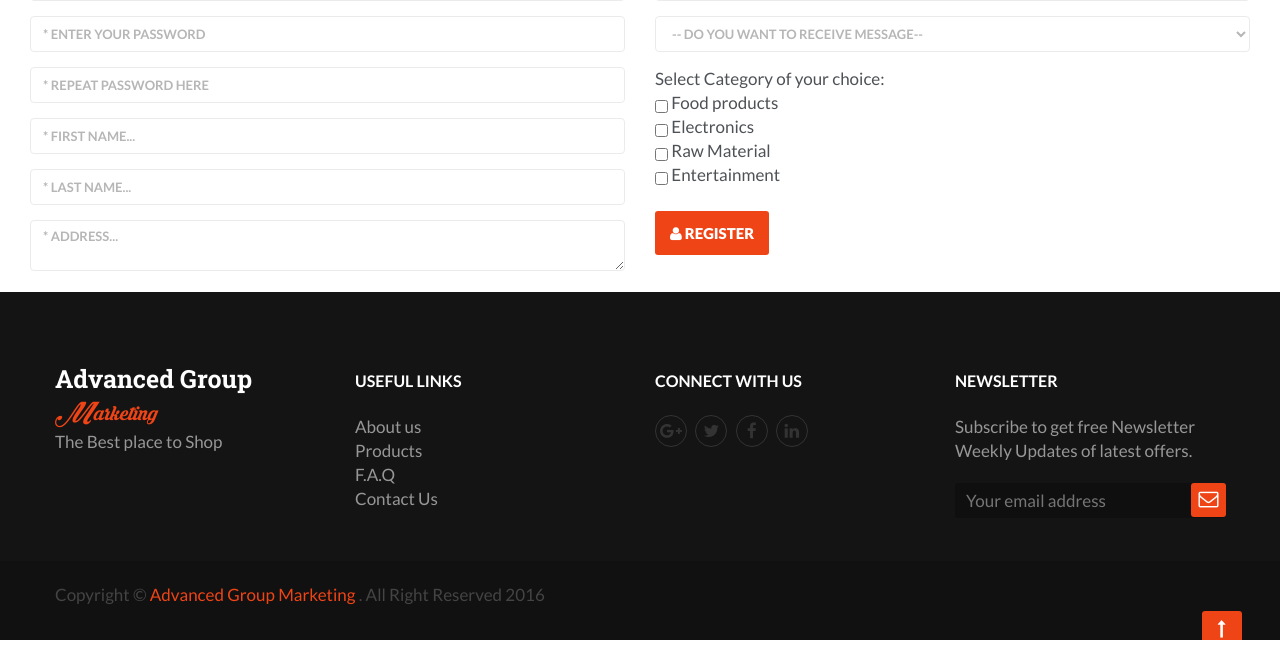
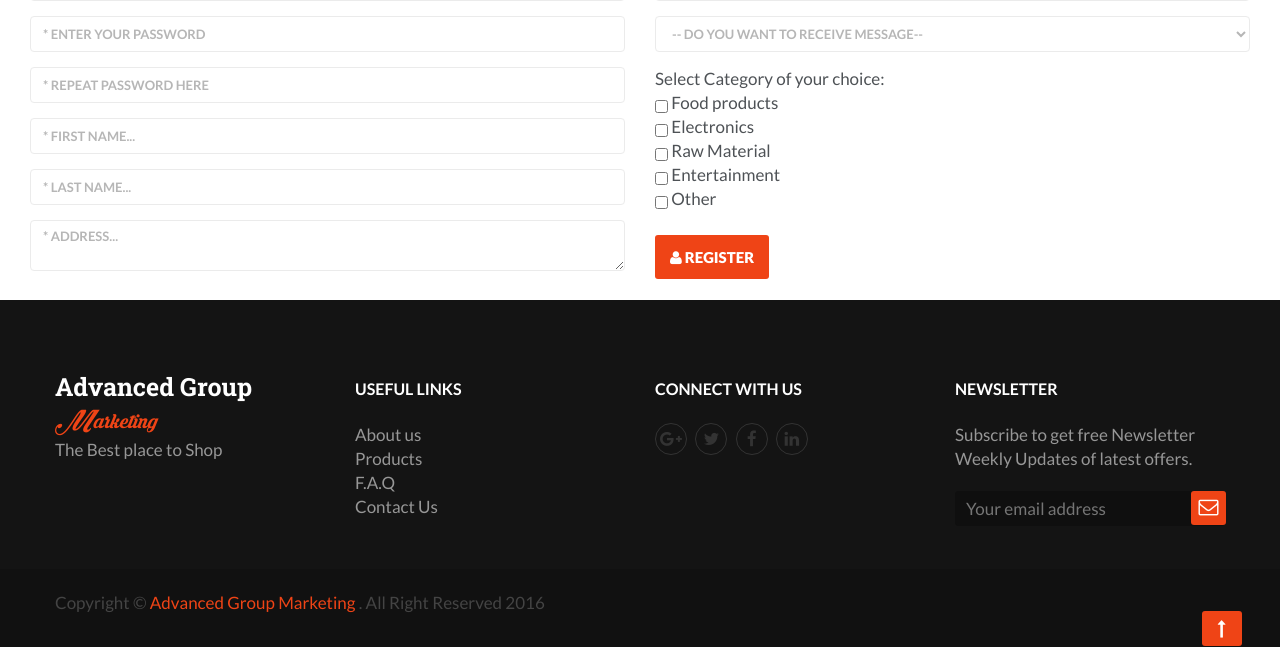
Before and after one commit to kevincsuf/AdvancedMarket, a PHP site: page /it/reg_buyer.php in a window 1280 px wide. Shown: the part 304-951 px from the top of the page. Run offline with PHP 8.4, Linux system fonts and the light colour scheme.

Commit message:
Updated other category
you need to add the category in the database then only it will work

```diff
--- a/it/libs/register_lib.php
+++ b/it/libs/register_lib.php
@@ -26,6 +26,7 @@ if ($var_type == "seller") {
 	$var_seller_category_electronics = $_SESSION['seller_category_electronics'];
 	$var_seller_category_rawmaterial = $_SESSION['seller_category_rawmaterial'];
 	$var_seller_category_entertainment = $_SESSION['seller_category_entertainment'];
+	$var_seller_category_other = $_SESSION['seller_category_other'];
     $var_sending_email = $var_seller_email;
 }
 //getting info from reg page to here for buyer
@@ -42,6 +43,7 @@ else if ($var_type == "buyer") {
 	$var_buyer_category_electronics = $_SESSION['buyer_category_electronics'];
 	$var_buyer_category_rawmaterial = $_SESSION['buyer_category_rawmaterial'];
 	$var_buyer_category_entertainment = $_SESSION['buyer_category_entertainment'];
+	$var_buyer_category_other = $_SESSION['buyer_category_other'];
     $var_sending_email = $var_buyer_email;
 }
 
@@ -93,10 +95,10 @@ else if ($var_type == "buyer") {
 //inserting into db
 if ($var_type==='seller')
 	{  // have to split the category based on the db
-	$sql="insert into register(type,email,password,first_name,last_name,business_name,food_category,electronics_category,rawmaterial_Category,entertainment_Category,Address,mobile_number,receive_message)values('$var_type','$var_seller_email','$hash_seller','$var_seller_first_name','$var_seller_last_name','$var_seller_bussiness_name','$var_seller_category_food','$var_seller_category_electronics','$var_seller_category_rawmaterial','$var_seller_category_entertainment','$var_seller_addr','$var_seller_mobile_number','$var_seller_rev_msg')";
+	$sql="insert into register(type,email,password,first_name,last_name,business_name,food_category,electronics_category,rawmaterial_Category,entertainment_Category,other_category,Address,mobile_number,receive_message)values('$var_type','$var_seller_email','$hash_seller','$var_seller_first_name','$var_seller_last_name','$var_seller_bussiness_name','$var_seller_category_food','$var_seller_category_electronics','$var_seller_category_rawmaterial','$var_seller_category_entertainment','$var_seller_category_other'.'$var_seller_addr','$var_seller_mobile_number','$var_seller_rev_msg')";
 	}
 else if ($var_type==='buyer') {
-	$sql="insert into register(type,email,password,first_name,last_name,food_category,electronics_category,rawmaterial_Category,entertainment_Category,Address,mobile_number,receive_message)values('$var_type','$var_buyer_email','$hash_buyer','$var_buyer_first_name','$var_buyer_last_name','$var_buyer_category_food','$var_buyer_category_electronics','$var_buyer_category_rawmaterial','$var_buyer_category_entertainment','$var_buyer_addr','$var_buyer_mobile_number','$var_buyer_rev_msg')";
+	$sql="insert into register(type,email,password,first_name,last_name,food_category,electronics_category,rawmaterial_Category,entertainment_Category,other_category,Address,mobile_number,receive_message)values('$var_type','$var_buyer_email','$hash_buyer','$var_buyer_first_name','$var_buyer_last_name','$var_buyer_category_food','$var_buyer_category_electronics','$var_buyer_category_rawmaterial','$var_buyer_category_entertainment','$var_buyer_category_other','$var_buyer_addr','$var_buyer_mobile_number','$var_buyer_rev_msg')";
 	}
 
 
--- a/it/reg_buyer.php
+++ b/it/reg_buyer.php
@@ -4,7 +4,7 @@ require_once("./libs/core/init.php");
 require_once("./libs/login_lib.php");
 require_once("./libs/functions.php");
 require_once("./libs/validator.php");
-
+/*
 if($_POST) {
     require_once("./libs/login_lib.php");
 
@@ -55,7 +55,7 @@ if (isset($_SESSION["uid"])) {
 else {
     $message = "You are currently <b>LOGGED OUT</b>";
 }
-
+*/
 ?>
 <?php
 
@@ -79,6 +79,7 @@ $selected_seller_category_food = "";
 $selected_seller_category_electronics = "";
 $selected_seller_category_rawmaterial = "";
 $selected_seller_category_entertainment = "";
+$selected_seller_category_other = "";
 
 // Set previous input value for buyer
 $selected_regtype_buyer = "";
@@ -95,6 +96,7 @@ $selected_buyer_category_food = "";
 $selected_buyer_category_electronics = "";
 $selected_buyer_category_rawmaterial = "";
 $selected_buyer_category_entertainment = "";
+$selected_buyer_category_other = "";
 
 if($_POST) {
 	/*
@@ -249,6 +251,12 @@ if($_POST) {
 			else {
 				$_SESSION["seller_category_entertainment"] = "0";
 			}
+			if (isset($_POST["seller_category_other"])) {
+				$_SESSION["seller_category_other"] = "1";
+			}
+			else {
+				$_SESSION["seller_category_other"] = "0";
+			}
 		}
 		// When buyer
 		else if (isset($_POST["buyer_reg"]) == "buyer") {
@@ -283,6 +291,12 @@ if($_POST) {
 			}
 			else {
 				$_SESSION["buyer_category_entertainment"] = "0";
+			}
+			if (isset($_POST["buyer_category_other"])) {
+				$_SESSION["buyer_category_other"] = "1";
+			}
+			else {
+				$_SESSION["buyer_category_other"] = "0";
 			}
 		}
 
@@ -320,6 +334,9 @@ if($_POST) {
 			if (isset($_POST["seller_category_entertainment"])) {
 				$selected_seller_category_entertainment = "checked=\"checked\"";
 			}
+			if (isset($_POST["seller_category_other"])) {
+				$selected_seller_category_other = "checked=\"checked\"";
+			}
 		}
 		// When buyer
 		else if (isset($_POST['buyer_reg']) == "buyer") {
@@ -347,6 +364,9 @@ if($_POST) {
 			}
 			if (isset($_POST["buyer_category_entertainment"])) {
 				$selected_buyer_category_entertainment = "checked=\"checked\"";
+			}
+			if (isset($_POST["buyer_category_other"])) {
+				$selected_buyer_category_other = "checked=\"checked\"";
 			}
 		}
 	}
@@ -539,7 +559,8 @@ if($_POST) {
 												<input class="checkbox-inline" type="checkbox" name="buyer_category_food" value="food" <?php echo $selected_buyer_category_food ?> /> Food products<br />
 												<input class="checkbox-inline" type="checkbox" name="buyer_category_electronics" value="electronics" <?php echo $selected_buyer_category_electronics ?> /> Electronics<br />
 												<input class="checkbox-inline" type="checkbox" name="buyer_category_rawmaterial" value="rawmaterial" <?php echo $selected_buyer_category_rawmaterial ?> /> Raw Material<br />
-												<input class="checkbox-inline" type="checkbox" name="buyer_category_entertainment" value="entertainment" <?php echo $selected_buyer_category_entertainment ?> /> Entertainment
+												<input class="checkbox-inline" type="checkbox" name="buyer_category_entertainment" value="entertainment" <?php echo $selected_buyer_category_entertainment ?> /> Entertainment <br/>
+												<input class="checkbox-inline" type="checkbox" name="buyer_category_other" value="other" <?php echo $selected_buyer_category_other ?> /> Other
 
 							</div>
 							<br>
```
Also changed, not shown: it/index.php (+13 -0 lines), it/reg_seller.php (+21 -0 lines), it/assets/img/slides/1.jpg, it/assets/img/slides/2.jpg, it/assets/img/slides/3.jpg (added), 1 other file.
